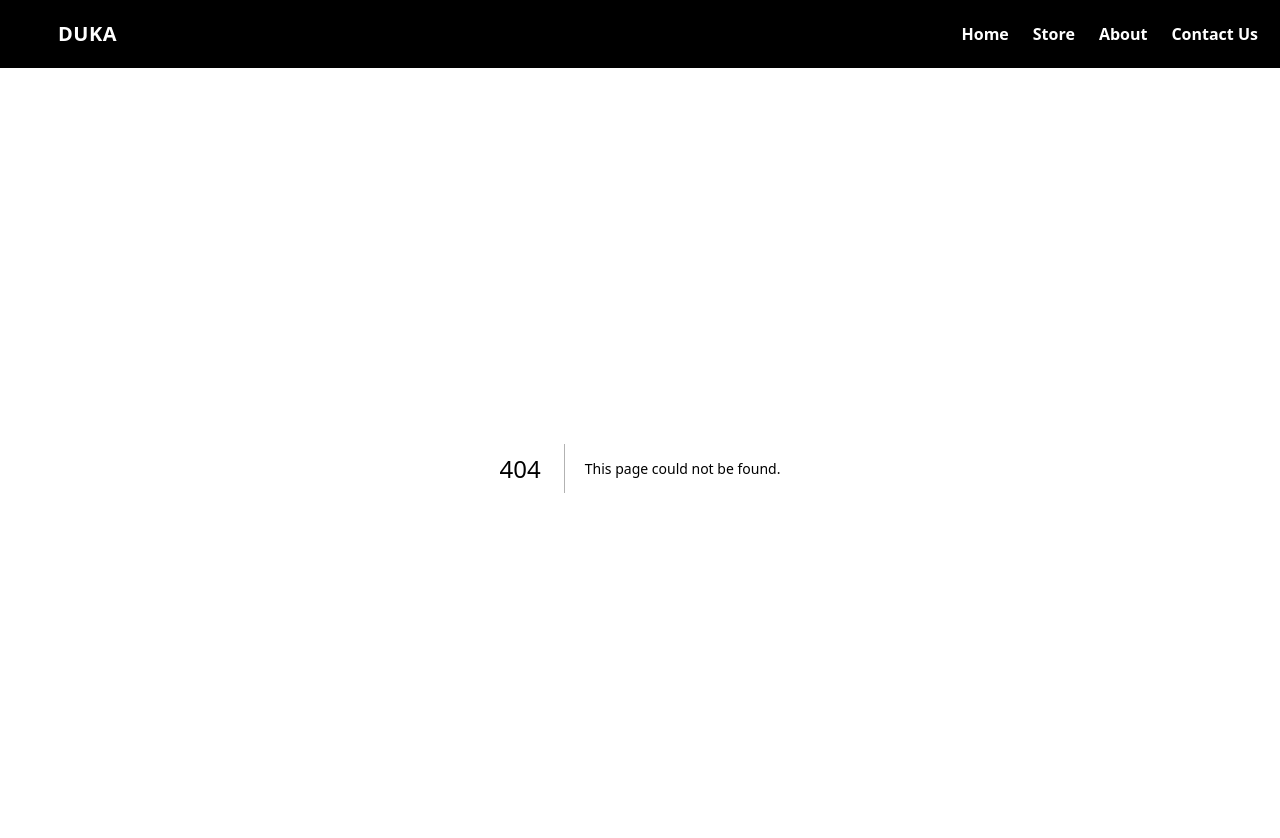
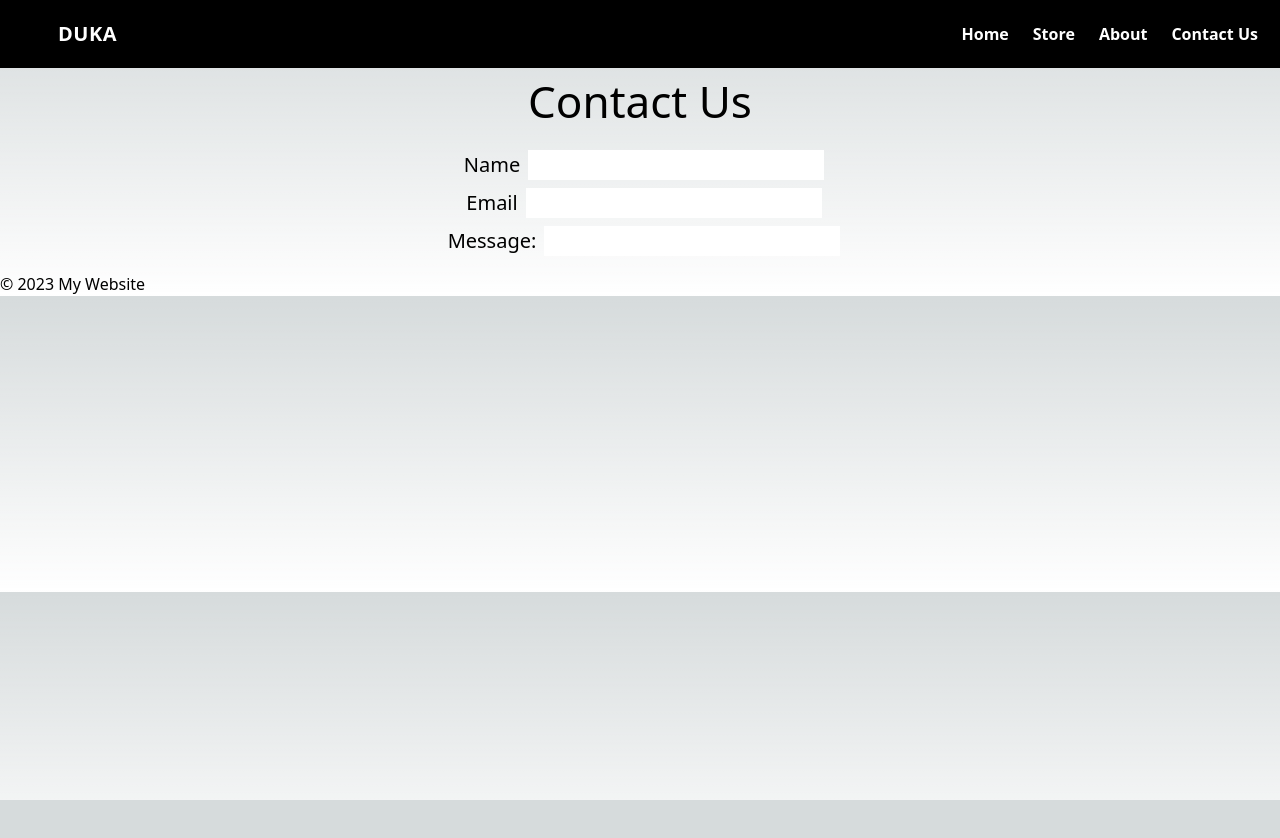
Before and after one commit to kiplangatmike/duka-ecommerce-app, a Next.js app: page /Contactus in a window 1280 px wide. Before the commit this address had no page. Shown: the top 838 px of the page. After the commit the page ends 800 px from the top, so only its background shows below. Built offline with nearby package versions, Linux system fonts and the light colour scheme.

Commit message:
edit about

```diff
--- /dev/null
+++ b/components/footer/index.js
@@ -0,0 +1,10 @@
+
+const Footer = () => {
+  return (
+    <footer>
+      <p>&copy; 2023 My Website</p>
+    </footer>
+  );
+};
+
+export default Footer;
--- a/components/navbar/index.js
+++ b/components/navbar/index.js
@@ -63,7 +63,7 @@ const Navbar = () => {
           <Link href="/about" className={propss}>
             About
           </Link>
-          <Link href="/" className={propss}>
+          <Link href="/Contactus" className={propss}>
             Contact Us
           </Link>
         </div>
--- /dev/null
+++ b/src/pages/Contactus/index.js
@@ -0,0 +1,53 @@
+// import head from "@next/head";
+import { useState } from "react";
+
+const Contact = () => {
+  const [name, setName] = useState("");
+  const [email, setEmail] = useState("");
+  const [message, setMessage] = useState("");
+
+  const handleSubmit = (event) => {
+    event.preventDefault();
+  };
+  return (
+    <>
+      {/* <head>
+        <title>Contact Us</title>
+      </head> */}
+      <h1 className="text-center text-[44px]">Contact Us</h1>
+      <form onSubmit={handleSubmit} className="m-4 text-[20px] text-center justify-left">
+        <div className="m-2">
+          <label htmlFor="name" className="p-2">Name</label>
+          <input
+            id="name"
+            type="text"
+            value={name}
+            onChange={(event) => setName(event.target.value)}
+          />
+        </div>
+        <div className="m-2">
+            <label htmlFor="name" className="p-2">
+                Email
+            </label>
+            <input
+            id="email"
+            type="email"
+            value={email}
+            onChange={(event) => setEmail(event.target.value)}
+            />
+        </div>
+        <div className="m-2">
+            <label htmlFor="message" className="p-2">Message:</label>
+            <input
+            id="message"
+            type="text"
+            value={message}
+            onChange={(event) => setMessage(event.target.value)}
+            />
+        </div>
+      </form>
+    </>
+  );
+};
+
+export default Contact;
--- a/src/pages/_app.js
+++ b/src/pages/_app.js
@@ -1,4 +1,5 @@
 import "@/styles/globals.css";
+import Footer from "components/footer";
 import Navbar from "components/navbar";
 // import '../../components/burger/burger.module.css';
 
@@ -7,6 +8,7 @@ export default function App({ Component, pageProps }) {
     <>
       <Navbar />
       <Component {...pageProps} />
+      <Footer />
     </>
   );
 }
--- a/src/pages/store/[category]/[catid].js
+++ b/src/pages/store/[category]/[catid].js
@@ -28,7 +28,7 @@ export const getStaticPaths = async () => {
   };
 };
 
-const Categoryitem = ({ data }) => {
+const CategoryItem = ({ data }) => {
   return (
     <div>
       <h2>{data.title}</h2>
```
